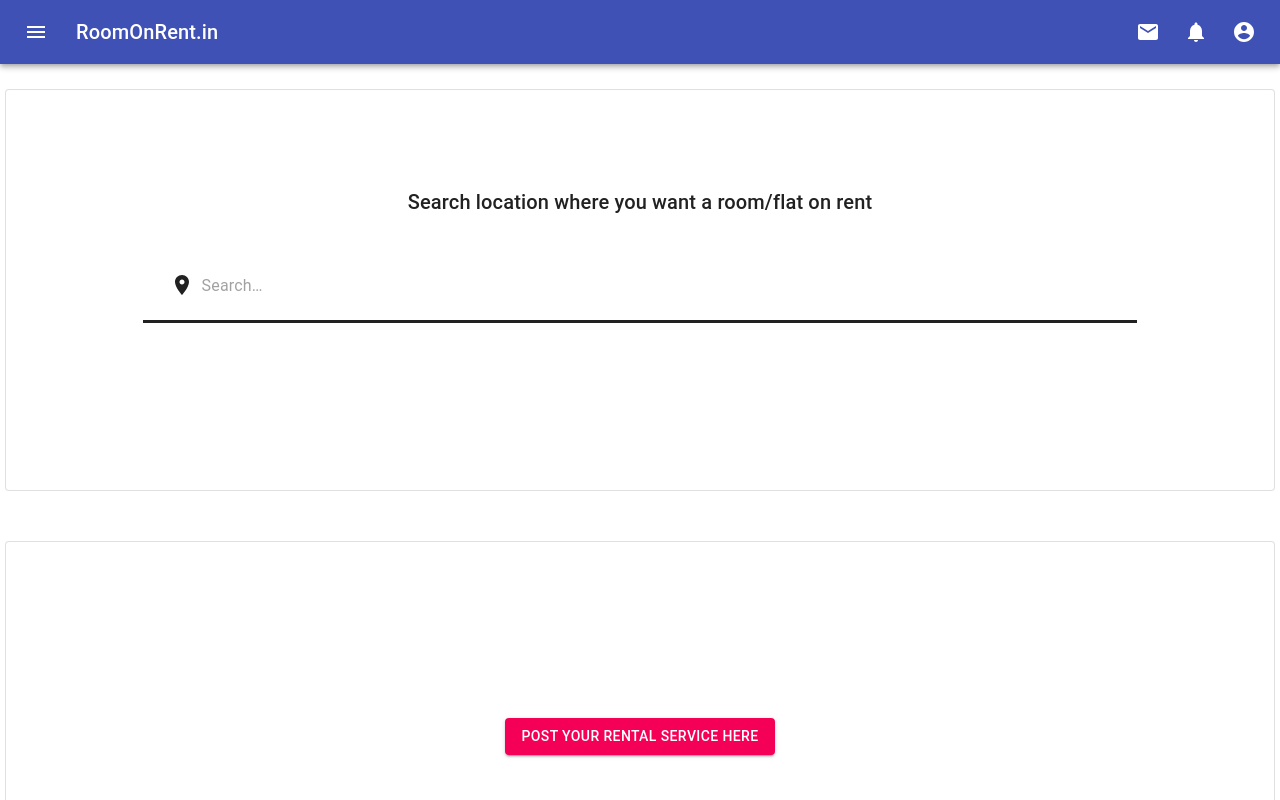
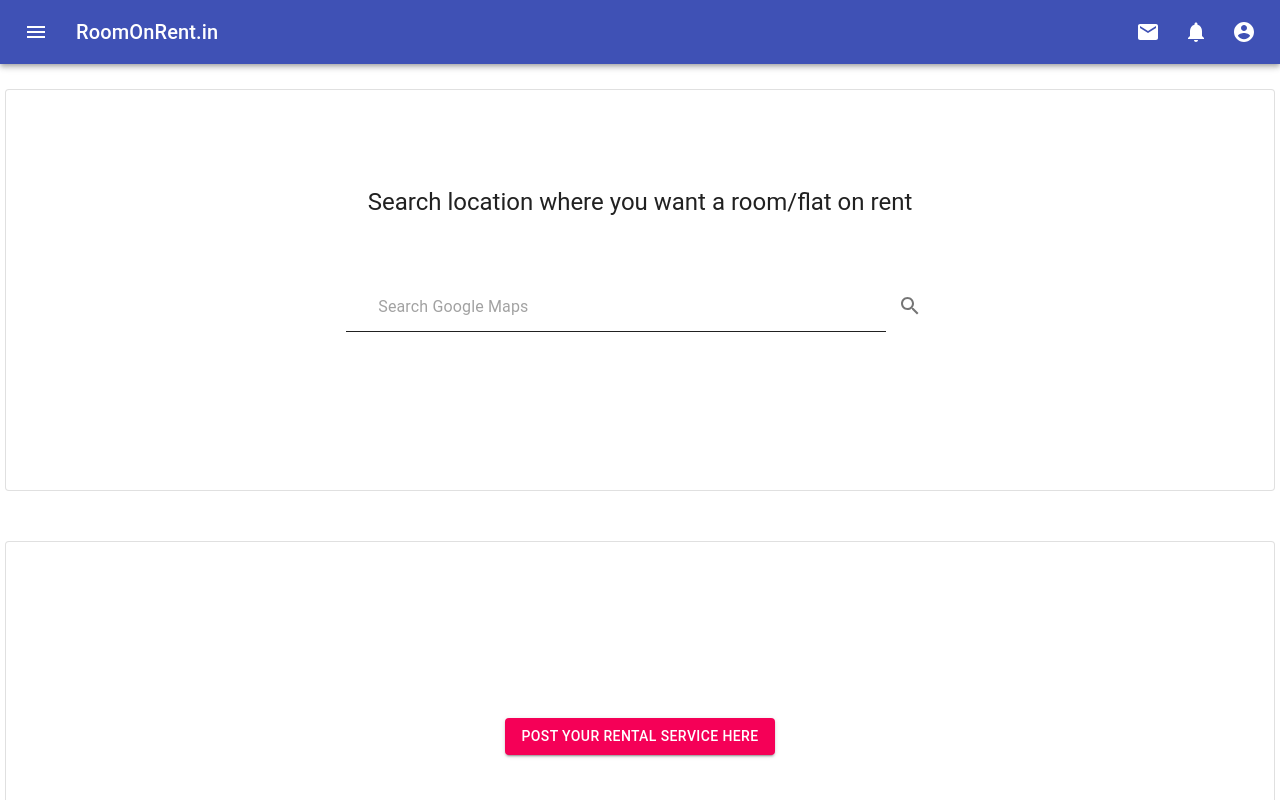
Before and after one commit to proTiwari/rental_home, a React (Create React App) app: page / in a window 1280 px wide. Shown: the top 800 px of the page. Built offline with nearby package versions, Linux system fonts and the light colour scheme.

Commit message:
ui and structure corrected.

```diff
--- a/src/components/HomePageComponents/RandomVideoSugessions.js
+++ b/src/components/HomePageComponents/RandomVideoSugessions.js
@@ -5,7 +5,7 @@ import CardContent from '@material-ui/core/CardContent';
 import Button from '@material-ui/core/Button';
 import { Typography } from '@material-ui/core';
 import { CardActions } from '@material-ui/core';
-import Footer from './Footer';
+import Footer from './Footer/Footer';
 
 
 const useStyles = makeStyles((theme) => ({
--- a/src/components/HomePageComponents/SearchBar.js
+++ b/src/components/HomePageComponents/SearchBar.js
@@ -1,21 +1,27 @@
-import React from 'react';
 import { alpha } from '@material-ui/core/styles';
-import Toolbar from '@material-ui/core/Toolbar';
 import InputBase from '@material-ui/core/InputBase';
-import RoomIcon from '@material-ui/icons/Room';
 import { makeStyles } from '@material-ui/core/styles';
 import Card from '@material-ui/core/Card';
 import CardContent from '@material-ui/core/CardContent';
 import { Typography } from '@material-ui/core';
 import PostYourRentalServices from './PostYourRentalServices';
-
+import React from 'react';
+import Paper from '@material-ui/core/Paper';
+import Divider from '@material-ui/core/Divider';
+import IconButton from '@material-ui/core/IconButton';
+import MenuIcon from '@material-ui/icons/Menu';
+import SearchIcon from '@material-ui/icons/Search';
+import DirectionsIcon from '@material-ui/icons/Directions';
 
 
 const useStyles = makeStyles((theme) => ({
     root: {
         minWidth: 275,
         margin: 5,
-        height: 400
+        height: 400,
+    },
+    leg: {
+        display: "flex"
     },
     bullet: {
         display: 'inline-block',
@@ -63,7 +69,7 @@ const useStyles = makeStyles((theme) => ({
         transition: theme.transitions.create('width'),
         width: '100%',
         [theme.breakpoints.up('md')]: {
-            width: '50ch',
+            width: '60ch',
         },
     },
     sectionDesktop: {
@@ -81,6 +87,7 @@ const useStyles = makeStyles((theme) => ({
     dont_show_search: {
         display: 'flex'
     },
+
 }));
 
 export default function SearchBar() {
@@ -93,32 +100,25 @@ export default function SearchBar() {
                 <CardContent style={{ margin: '0rem' }} >
                     <br /><br />
                     <br /><br />
-                    <Typography variant='h6'>Search location where you want a room/flat on rent
-                        <br /><br />
+                    <Typography variant='h5'>Search location where you want a room/flat on rent
+                        <br /><br /><br />
+                        <div component="form" >
 
-                        <Toolbar style={{
-                            borderBottomStyle: "solid", width: "55rem", alignContent: "center", margin: "auto",
-                            width: "80%",
-                            padding: "3px", borderBottomColor: "1px red"
-                        }} className={classes.dont_show_search}>
-                            <div className={classes.search} >
-                                <div className={classes.searchIcon}>
-                                    <RoomIcon />
-                                </div>
-                                <InputBase
-                                    placeholder="Search…"
-                                    classes={{
-                                        root: classes.inputRoot,
-                                        input: classes.inputInput,
-                                    }}
-                                    inputProps={{ 'aria-label': 'search' }}
-                                />
-                            </div>
-                        </Toolbar>
+                            <InputBase style={{borderBottom:'1px solid'}}
+                                className={classes.inputInput}
+                                placeholder="Search Google Maps"
+                                inputProps={{ 'aria-label': 'search google maps' }}
+                            />
+                            <IconButton type="submit" className={classes.iconButton} aria-label="search">
+                                <SearchIcon />
+                            </IconButton>
+                            <Divider className={classes.divider} orientation="vertical" />
 
+                        </div>
                     </Typography>
                 </CardContent>
             </Card>
+
             <br /><br />
             <PostYourRentalServices />
         </div>
```
Also changed, not shown: src/components/HomePageComponents/Footer/ColoredButton.js (renamed from src/components/HomePageComponents/ColoredButton.js), src/components/HomePageComponents/Footer/Footer.js (renamed from src/components/HomePageComponents/Footer.js), src/components/HomePageComponents/Footer/WaveBorder.js (renamed from src/components/HomePageComponents/WaveBorder.js).
